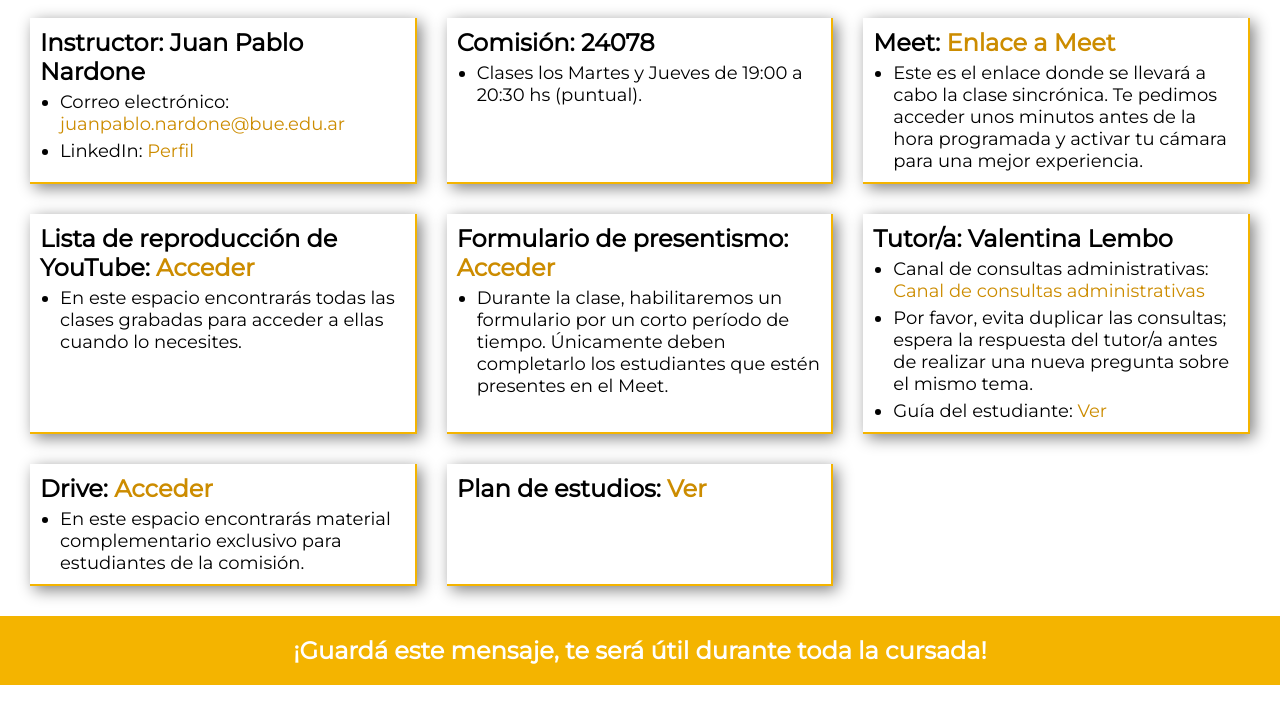
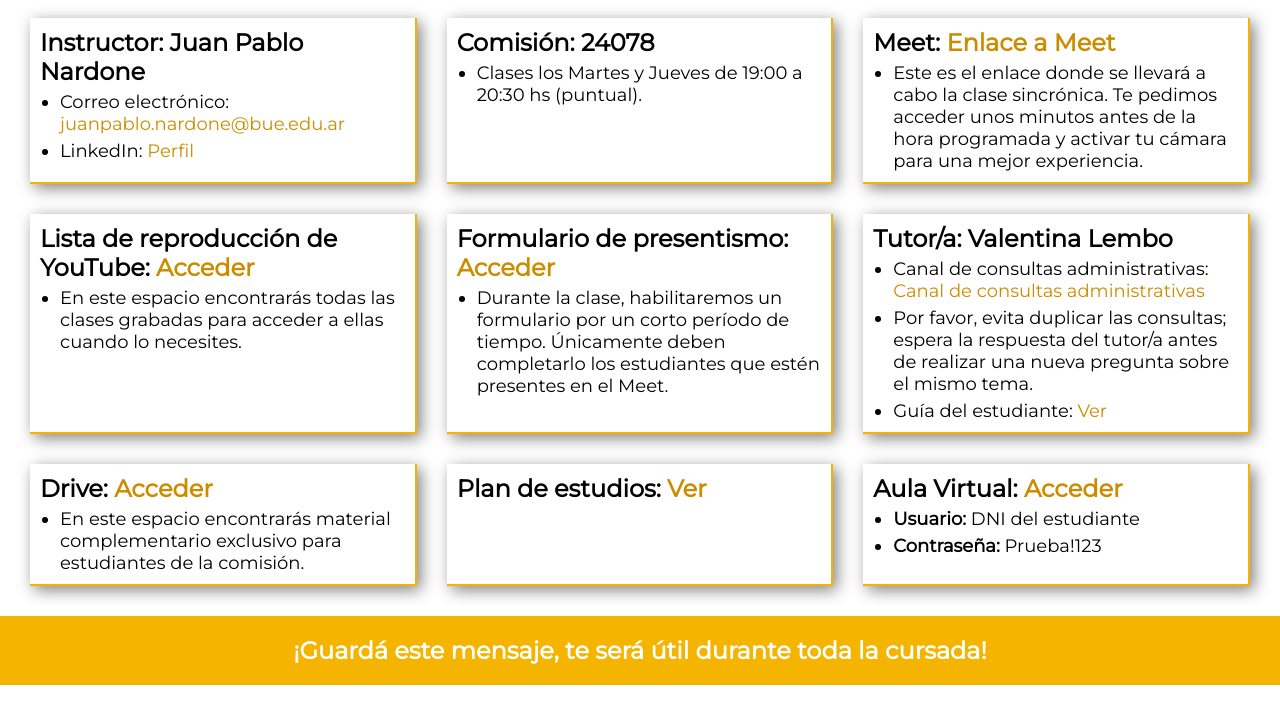
Before and after one commit to juanpablocodoacodo/enlacescom24078, a plain HTML site: page index.html in a window 1280 px wide. Shown: the part 94-800 px from the top of the page. Drawn offline with Linux system fonts and the light colour scheme.

Commit message:
Add files via upload

```diff
--- a/index.html
+++ b/index.html
@@ -7,7 +7,7 @@
     <link rel="stylesheet" href="css/estilos.css">
     <link href="https://fonts.googleapis.com/css2?family=Montserrat&display=swap" rel="stylesheet">
     <link rel="shortcut icon" href="img/logo_CaC.png" type="image/x-icon">
-    <title>Links importantes</title>
+    <title id="titulo">Links importantes</title>
 </head>
 
 <body>
@@ -103,6 +103,20 @@
             <!-- Plan de estudios -->
             <h2>Plan de estudios: <a id="enlacePlanEstudios" target="_blank" class="enlace">Ver</a></h2>
         </div>
+        <div class="card">
+            <!-- Aula Virtual -->
+            <h2>Aula Virtual: <a id="enlaceAV" target="_blank" class="enlace">Acceder</a></h2>
+            <div>
+                <ul>
+                    <li>
+                        <b>Usuario:</b> DNI del estudiante
+                    </li>
+                    <li>
+                        <b>Contraseña:</b> Prueba!123
+                    </li>
+                </ul>
+            </div>
+        </div>
     </main>
     <footer>
         <h2 class="titulo-final">¡Guardá este mensaje, te será útil durante toda la cursada!</h2>
--- a/js/datos.js
+++ b/js/datos.js
@@ -13,6 +13,8 @@ const datos = {
     guiaEstudiante: "https://aulasvirtuales.bue.edu.ar/pluginfile.php/1835484/mod_resource/content/4/Guia%20del%20estudiante%202024.pdf", //OK
     enlaceDrive: "https://drive.google.com/drive/folders/1E1I6BWsCaPTgBSqgvm4tJg08onyIEWLh?usp=sharing", //OK
     enlacePlanEstudios: "https://aulasvirtuales.bue.edu.ar/pluginfile.php/1836737/mod_resource/content/4/Plan%20de%20estudios-%20estudiantes-%20Codo%20a%20Codo%20Inicial%202024.pdf", //OK
+    enlaceAV: "https://aulasvirtuales.bue.edu.ar/login/index.php",
+    titulo: "Links importantes 24078"
 };
 
 document.addEventListener('DOMContentLoaded', function () {
@@ -46,4 +48,10 @@ document.addEventListener('DOMContentLoaded', function () {
     // Plan de estudios
     document.getElementById('enlacePlanEstudios').href = datos.enlacePlanEstudios;
 
+    // Aula Virtual
+    document.getElementById('enlaceAV').href = datos.enlaceAV;
+
+    //Titulo
+    document.getElementById('titulo').textContent = datos.titulo;
+
 });
```
